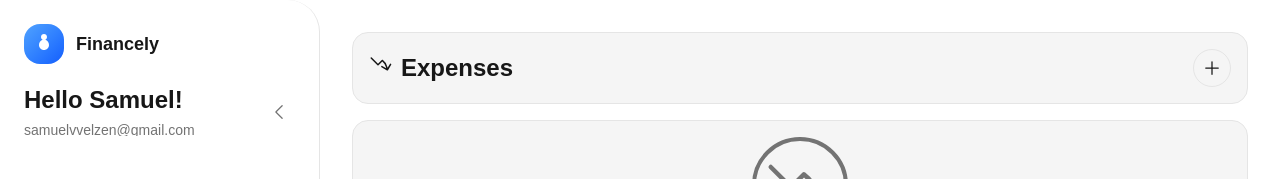
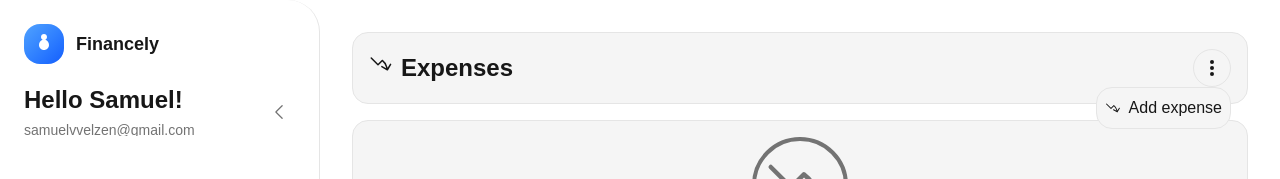
Before and after one commit to SamuelvVelzen/Financely2025, a Next.js app: page /expenses in a window 1280 px wide. Both pictures are taken after a click on the button 1212 px from the left and 68 px from the top of the page. Shown: the top 179 px of the page. Built offline with nearby package versions, Linux system fonts and the light colour scheme.

Commit message:
implement dropdown

```diff
--- a/src/app/expenses/page.tsx
+++ b/src/app/expenses/page.tsx
@@ -1,8 +1,9 @@
-import IconButton from "@/components/button/icon-button";
 import Container from "@/components/container/container";
 import EmptyContainer from "@/components/container/empty-container";
+import Dropdown from "@/components/dropdown/dropdown";
+import DropdownItem from "@/components/dropdown/dropdown-item";
 import Title from "@/components/typography/title";
-import { HiArrowTrendingDown, HiPlus } from "react-icons/hi2";
+import { HiArrowTrendingDown } from "react-icons/hi2";
 
 export default function ExpensesPage() {
   const expenses = [];
@@ -17,9 +18,11 @@ export default function ExpensesPage() {
             <span>Expenses</span>
           </div>
 
-          <IconButton className={"text-xl"}>
-            <HiPlus />
-          </IconButton>
+          <Dropdown>
+            <DropdownItem icon={<HiArrowTrendingDown />}>
+              Add expense
+            </DropdownItem>
+          </Dropdown>
         </Title>
       </Container>
 
--- a/src/app/incomes/page.tsx
+++ b/src/app/incomes/page.tsx
@@ -1,8 +1,9 @@
-import IconButton from "@/components/button/icon-button";
 import Container from "@/components/container/container";
 import EmptyContainer from "@/components/container/empty-container";
+import Dropdown from "@/components/dropdown/dropdown";
+import DropdownItem from "@/components/dropdown/dropdown-item";
 import Title from "@/components/typography/title";
-import { HiArrowTrendingUp, HiPlus } from "react-icons/hi2";
+import { HiArrowTrendingUp } from "react-icons/hi2";
 
 export default function IncomesPage() {
   const incomes = [];
@@ -17,9 +18,9 @@ export default function IncomesPage() {
             <span>Incomes</span>
           </div>
 
-          <IconButton className={"text-xl"}>
-            <HiPlus />
-          </IconButton>
+          <Dropdown>
+            <DropdownItem icon={<HiArrowTrendingUp />}>Add income</DropdownItem>
+          </Dropdown>
         </Title>
       </Container>
       {incomes.length === 0 && (
--- a/src/app/labels/page.tsx
+++ b/src/app/labels/page.tsx
@@ -1,8 +1,9 @@
-import IconButton from "@/components/button/icon-button";
 import Container from "@/components/container/container";
 import EmptyContainer from "@/components/container/empty-container";
+import Dropdown from "@/components/dropdown/dropdown";
+import DropdownItem from "@/components/dropdown/dropdown-item";
 import Title from "@/components/typography/title";
-import { HiPlus, HiTag } from "react-icons/hi2";
+import { HiOutlineTag } from "react-icons/hi2";
 
 export default function LabelsPage() {
   const labels = [];
@@ -12,13 +13,14 @@ export default function LabelsPage() {
       <Container className="mb-4">
         <Title className="flex items-center justify-between">
           <div className="flex gap-2">
-            <HiTag />
+            <HiOutlineTag />
 
             <span>Labels</span>
           </div>
-          <IconButton className={"text-xl"}>
-            <HiPlus />
-          </IconButton>
+
+          <Dropdown>
+            <DropdownItem icon={<HiOutlineTag />}>Add label</DropdownItem>
+          </Dropdown>
         </Title>
       </Container>
 
```
